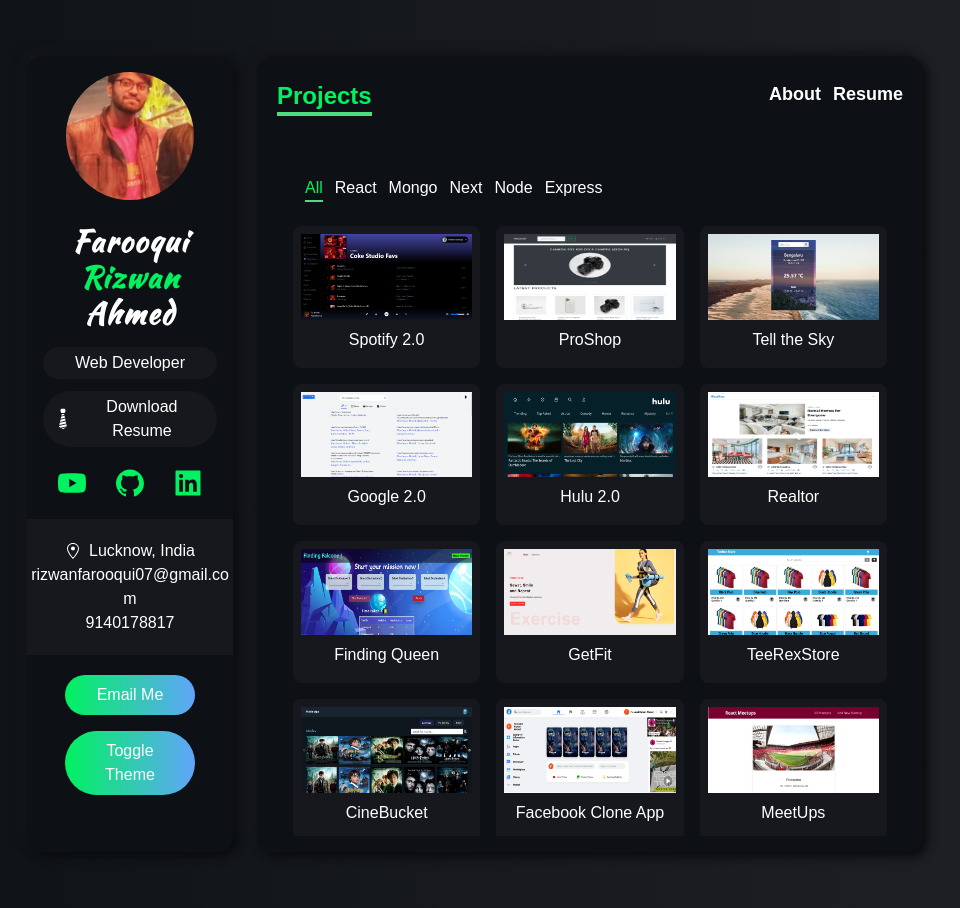
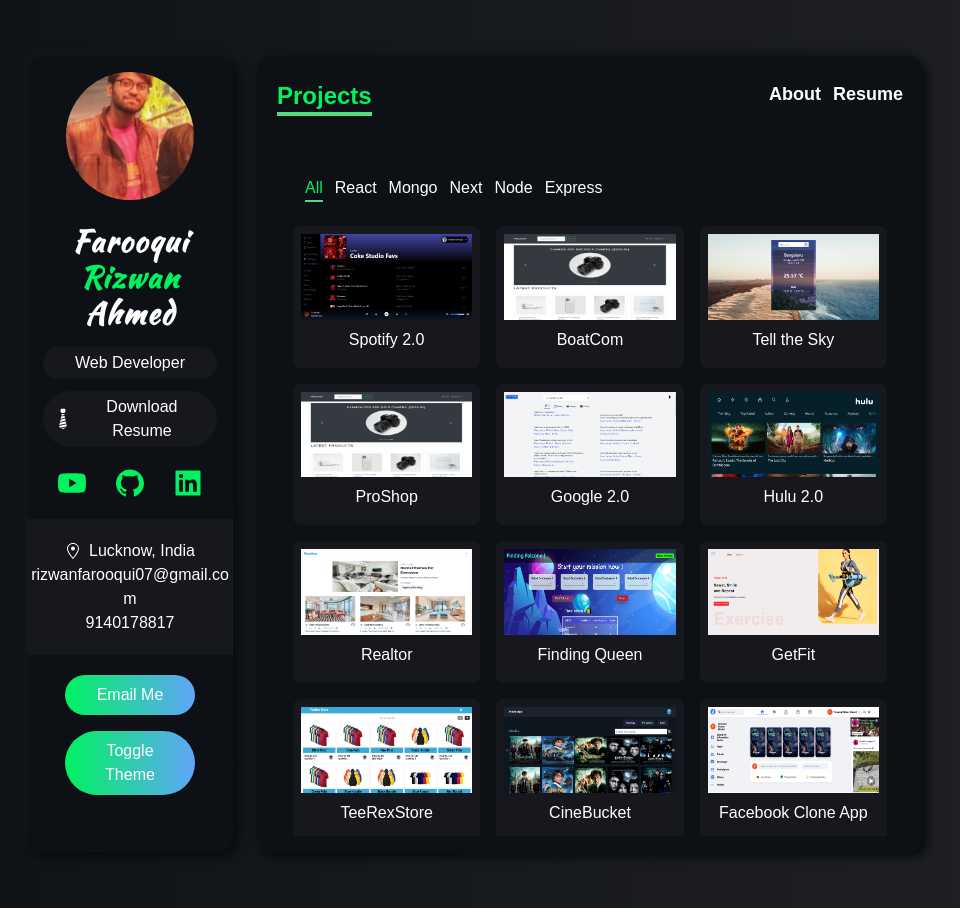
Before and after one commit to rizwanfarooq07/portfolio, a Next.js app: page /projects in a window 1280 px wide. Shown: the whole page, without its empty margins (165-1125 px from the left). Built offline with nearby package versions, Linux system fonts and the light colour scheme.

Commit message:
added new project

```diff
--- a/data.ts
+++ b/data.ts
@@ -123,14 +123,14 @@
   },
   {
     id: 2,
-    name: "ProShop",
+    name: "BoatCom",
     description:
-      "A full stack shopping application that allows user to create their personal account, add items to cart and checkout after filling all the shipping details.",
+      "A demo shopping application that allows user to browse through different categories of gadgets, add them to cart and place an order. Stripe api is used for the payment method",
     image_path: "/images/proshop.png",
-    deployed_url: "",
-    github_url: "https://github.com/rizwanfarooq07/ProShop-FullStackMurn",
-    category: ["react", "node", "express", "mongo"],
-    key_techs: ["React", "Bootstrap", "Nodejs", "Redux"],
+    deployed_url: "https://boatcom.vercel.app/",
+    github_url: "https://github.com/rizwanfarooq07/BoatCom",
+    category: ["next"],
+    key_techs: ["NextJS", "CSS", "Stripe", "Sanity"],
   },
   {
     id: 3,
@@ -145,6 +145,17 @@
   },
   {
     id: 4,
+    name: "ProShop",
+    description:
+      "A full stack shopping application that allows user to create their personal account, add items to cart and checkout after filling all the shipping details.",
+    image_path: "/images/proshop.png",
+    deployed_url: "",
+    github_url: "https://github.com/rizwanfarooq07/ProShop-FullStackMurn",
+    category: ["react", "node", "express", "mongo"],
+    key_techs: ["React", "Bootstrap", "Nodejs", "Redux"],
+  },
+  {
+    id: 5,
     name: "Google 2.0",
     description:
       "A demo google application with the google search (all , news, images , videos ) functionality.",
@@ -155,7 +166,7 @@
     key_techs: ["React", "Javascript", "TailwindCSS", "RapidApi"],
   },
   {
-    id: 5,
+    id: 6,
     name: "Hulu 2.0",
     description:
       "A demo hulu application that let's you browse through different categories of movies that are fetched using TMDb api.",
@@ -166,7 +177,7 @@
     key_techs: ["NextJS", "Typescript", "TailwindCSS"],
   },
   {
-    id: 6,
+    id: 7,
     name: "Realtor",
     description:
       "A real estate application that let's you browse through proprties available for rent/buy in and around UAE. You can apply different filters like rooms, locations, price, area etc. in order to find the property that suits you the most.",
@@ -177,7 +188,7 @@
     key_techs: ["NextJS", "Javascript", "Chakra-Ui", "RapidApi"],
   },
   {
-    id: 7,
+    id: 8,
     name: "Finding Queen",
     description:
       "King Shan has received intelligence that Al Falcone is hiding in one of six neighbouring planets. In this problem you need to build a UI through which King Shan can choose the planets to search, and the vehicles to use in Finding Falcone.",
@@ -188,7 +199,7 @@
     key_techs: ["React", "CSS"],
   },
   {
-    id: 8,
+    id: 9,
     name: "GetFit",
     description:
       "An exercise browser application built with an aim to help you achieve your fitness goals. It allows user to browse through hundreds of different exercises avaiilable related to any body part, equipments etc",
@@ -199,7 +210,7 @@
     key_techs: ["React", "Javascript", "Material UI", "RapidApi"],
   },
   {
-    id: 9,
+    id: 10,
     name: "TeeRexStore",
     description:
       "A front-end teeshirts shopping store that let's you search, filter(price, color, gender, type) and add products to cart then go to cart to see the order details like total amount, quantity etc.",
@@ -210,7 +221,7 @@
     key_techs: ["React", "Material UI", "React-router V6"],
   },
   {
-    id: 10,
+    id: 11,
     name: "CineBucket",
     description:
       "A frontend movie and shows browsing application that allows users to search shows, movies or both simultaneously using OMDb api",
@@ -221,7 +232,7 @@
     key_techs: ["React", "SCSS", "Redux-toolkit"],
   },
   {
-    id: 11,
+    id: 12,
     name: "Facebook Clone App",
     description:
       "A facebook clone application that let's users to login using their google account and post pictures with cations",
@@ -232,7 +243,7 @@
     key_techs: ["React", "TailwindCSS", "Google Firebase"],
   },
   {
-    id: 12,
+    id: 13,
     name: "MeetUps",
     description:
       "A full stack application that allows users to post thier meeting place in order to keep their precious memories safe.",
@@ -244,7 +255,7 @@
     key_techs: ["React", "Nodejs", "CSS"],
   },
   {
-    id: 13,
+    id: 14,
     name: "Quotes for Thought",
     description:
       "A full stack application that allows users to convert thier thoughts into valuable quotes",
```
Lines whose indentation alone changed are shown as unchanged.
